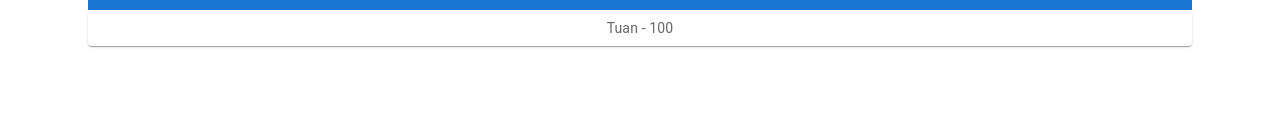
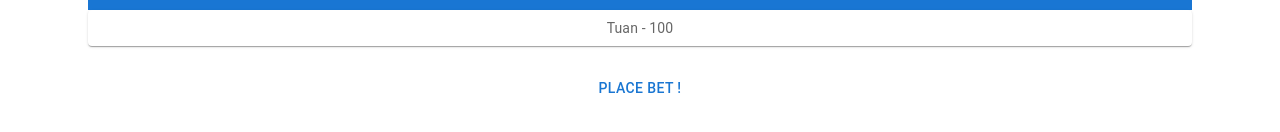
Before and after one commit to tuanle99/bet, a React (Create React App) app in the folder client/: page / in a window 1280 px wide. Shown: the part 486-618 px from the top of the page. Built offline with nearby package versions, Linux system fonts and the light colour scheme.

Commit message:
place bet modal

```diff
--- /dev/null
+++ b/client/src/components/PlaceBetComp.js
@@ -0,0 +1,61 @@
+import React from "react";
+import {
+  Container,
+  Backdrop,
+  Box,
+  Modal,
+  Fade,
+  Button,
+  Typography,
+} from "@mui/material";
+
+const style = {
+  position: "absolute",
+  top: "50%",
+  left: "50%",
+  transform: "translate(-50%, -50%)",
+  width: 400,
+  bgcolor: "background.paper",
+  border: "2px solid #000",
+  boxShadow: 24,
+  p: 4,
+};
+
+function PlaceBetComp() {
+  const [open, setOpen] = React.useState(false);
+  const handleOpen = () => setOpen(true);
+  const handleClose = () => setOpen(false);
+  return (
+    <Container
+      style={{
+        textAlign: "center",
+      }}
+    >
+      <Button onClick={handleOpen}>Place Bet !</Button>
+      <Modal
+        aria-labelledby="Place Bet"
+        aria-describedby="place-bet-here"
+        open={open}
+        onClose={handleClose}
+        closeAfterTransition
+        BackdropComponent={Backdrop}
+        BackdropProps={{
+          timeout: 500,
+        }}
+      >
+        <Fade in={open}>
+          <Box sx={style}>
+            <Typography id="Place Bet" variant="h6" component="h2">
+              Place Bet Here!
+            </Typography>
+            <Typography id="place-bet-here" sx={{ mt: 2 }}>
+              This is where you will place your bet!
+            </Typography>
+          </Box>
+        </Fade>
+      </Modal>
+    </Container>
+  );
+}
+
+export default PlaceBetComp;
--- a/client/src/pages/HomeScreen.js
+++ b/client/src/pages/HomeScreen.js
@@ -3,6 +3,7 @@ import { Container } from "@mui/material";
 import CurrentBetComp from "../components/CurrentBetComp";
 import TitleComp from "../components/TitleComp";
 import LeaderboardComp from "../components/LeaderboardComp";
+import PlaceBetComp from "../components/PlaceBetComp";
 
 function Home() {
   return (
@@ -15,6 +16,9 @@ function Home() {
         <TitleComp title={"Leaderboard"} />
         <LeaderboardComp />
       </Container>
+      <Container sx={{ mt: 3 }}>
+        <PlaceBetComp />
+      </Container>
     </Container>
   );
 }
```
